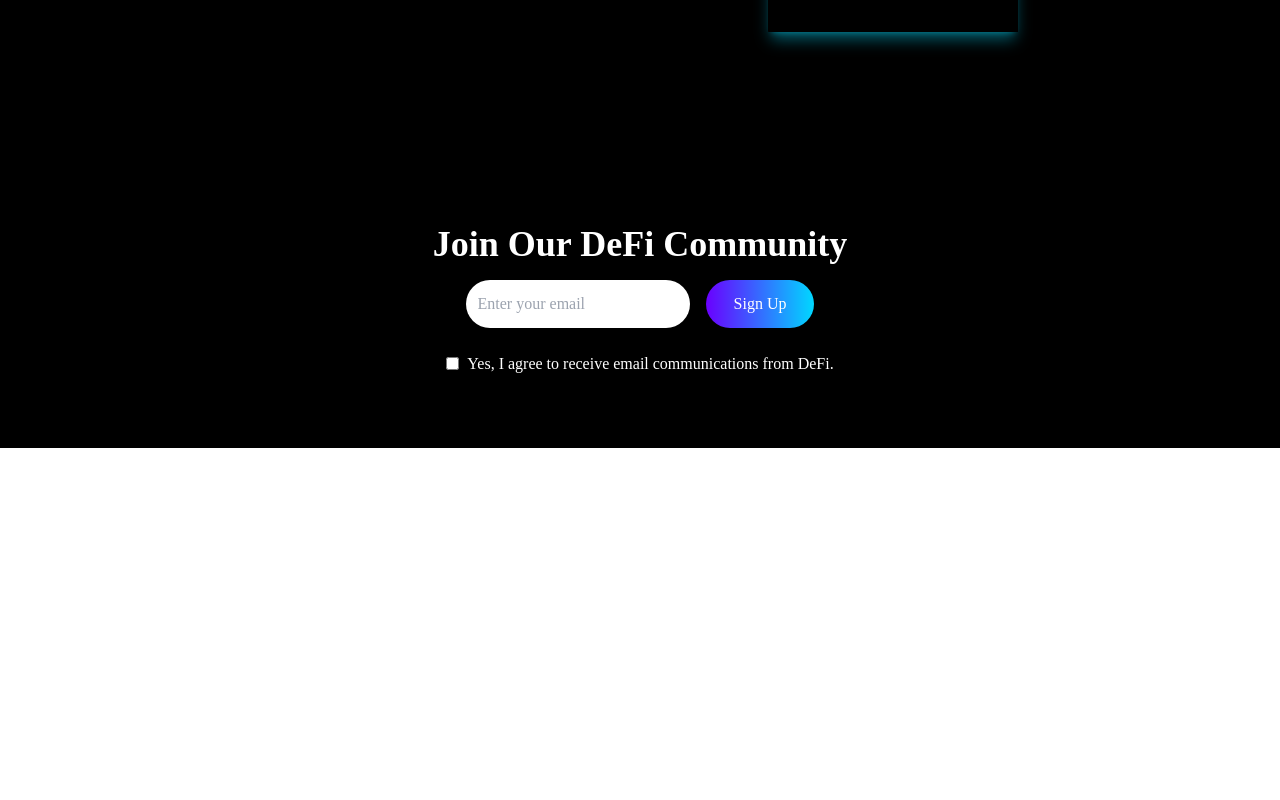
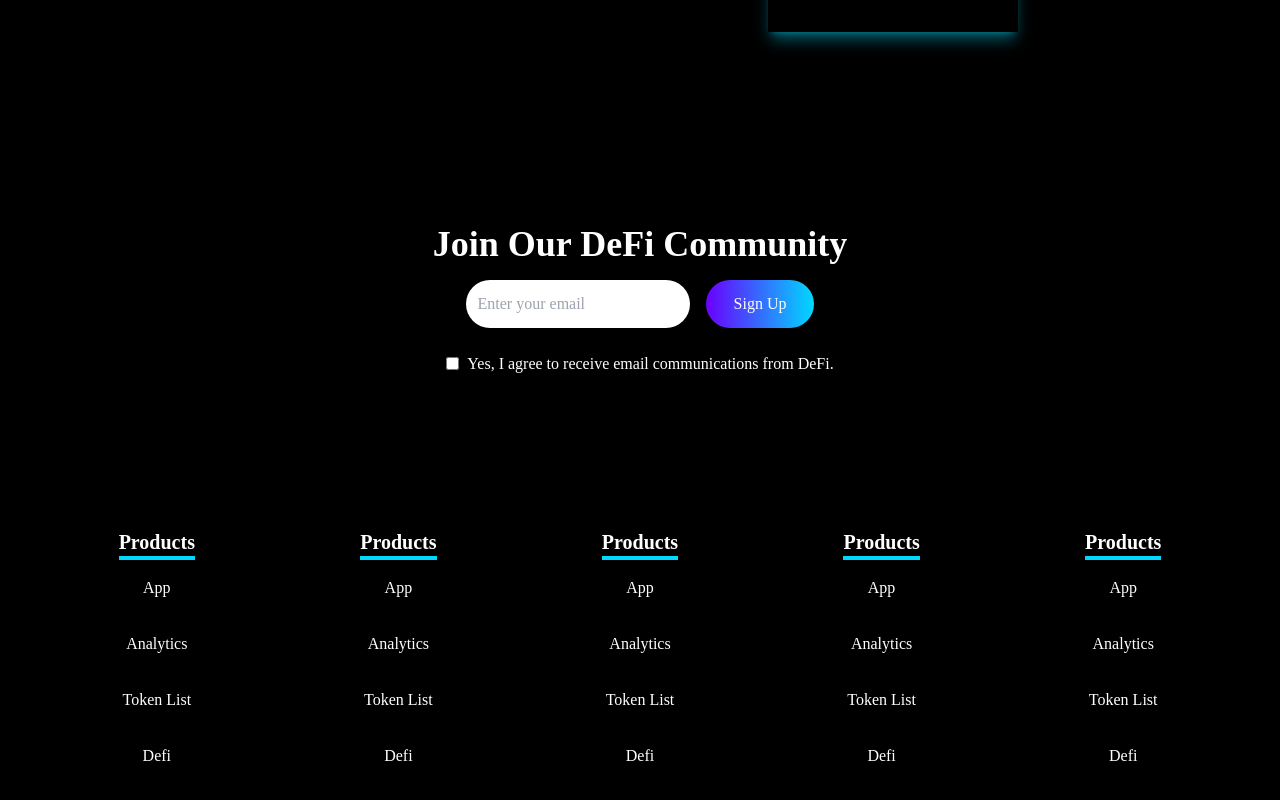
Before and after one commit to IvanHerrera2000/website-react-tailwind, a React (Create React App) app in the folder client/: page / in a window 1280 px wide. Shown: the part 1759-2559 px from the top of the page. Before the commit the page ends 2207 px from the top, so only its background shows below. Built offline with nearby package versions, Linux system fonts and the light colour scheme.

Commit message:
Footer component

```diff
--- a/client/src/App.js
+++ b/client/src/App.js
@@ -1,6 +1,7 @@
 import React from "react";
 import About from "./components/About";
 import Developers from "./components/Developers";
+import Footer from "./components/Footer";
 import Hero from "./components/Hero";
 import Navbar from "./components/Navbar";
 import Subscribe from "./components/Suscribe";
@@ -13,6 +14,7 @@
       <About />
       <Developers />
       <Subscribe />
+      <Footer />
     </div>
   );
 };
--- /dev/null
+++ b/client/src/components/Footer.js
@@ -0,0 +1,67 @@
+import React from "react";
+
+const Footer = () => {
+  return (
+    <div className="bg-black text-white text-center py-16">
+      <div className="max-w-[1240px] mx-auto px-4 grid grid-cols-2 lg:grid-cols-5">
+        <div>
+          <h3 className="font-bold text-xl border-b-4 border-[#00d8ff] inline-block mt-4">
+            Products
+          </h3>
+          <ul>
+            <li>App</li>
+            <li>Analytics</li>
+            <li>Token List</li>
+            <li>Defi</li>
+          </ul>
+        </div>
+        <div>
+          <h3 className="font-bold text-xl border-b-4 border-[#00d8ff] inline-block mt-4">
+            Products
+          </h3>
+          <ul>
+            <li>App</li>
+            <li>Analytics</li>
+            <li>Token List</li>
+            <li>Defi</li>
+          </ul>
+        </div>
+        <div>
+          <h3 className="font-bold text-xl border-b-4 border-[#00d8ff] inline-block mt-4">
+            Products
+          </h3>
+          <ul>
+            <li>App</li>
+            <li>Analytics</li>
+            <li>Token List</li>
+            <li>Defi</li>
+          </ul>
+        </div>
+        <div>
+          <h3 className="font-bold text-xl border-b-4 border-[#00d8ff] inline-block mt-4">
+            Products
+          </h3>
+          <ul>
+            <li>App</li>
+            <li>Analytics</li>
+            <li>Token List</li>
+            <li>Defi</li>
+          </ul>
+        </div>
+        <div>
+          <h3 className="font-bold text-xl border-b-4 border-[#00d8ff] inline-block mt-4">
+            Products
+          </h3>
+          <ul>
+            <li>App</li>
+            <li>Analytics</li>
+            <li>Token List</li>
+            <li>Defi</li>
+          </ul>
+        </div>
+      </div>
+    </div>
+  );
+};
+
+export default Footer;
```
